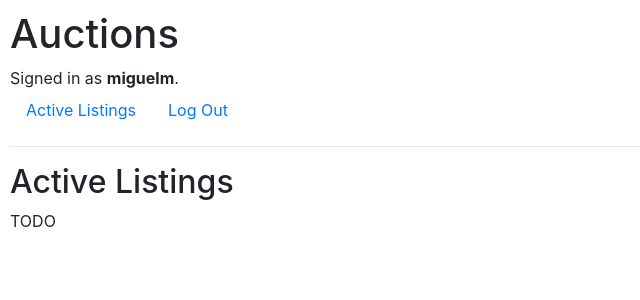
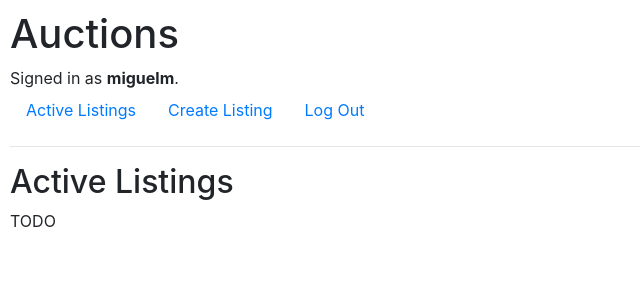
Before and after one commit to MiguelMR96/commerce, a Django app: page / in a window 1280 px wide. Shown: the top 300 px of the page, without its empty margins (0-640 px from the left). Run offline with Django 3.2, Linux system fonts and the light colour scheme; a user stored in the database is signed in; some libraries are stand-ins or nearby versions.

Commit message:
Form for creating auction listing

```diff
--- a/auctions/models.py
+++ b/auctions/models.py
@@ -21,3 +21,8 @@ class Bid(models.Model):
     listing_id = models.ForeignKey(Listing, on_delete=models.PROTECT)
     bid = models.IntegerField(null=False)
     date = models.DateField()
+
+class Comment(models.Model):
+    id = models.AutoField(primary_key=True)
+    bid_id = models.ForeignKey(Bid, on_delete=models.PROTECT)
+    listing_id = models.ForeignKey(Listing, on_delete=models.PROTECT)
--- a/auctions/templates/auctions/layout.html
+++ b/auctions/templates/auctions/layout.html
@@ -18,18 +18,21 @@
         </div>
         <ul class="nav">
             <li class="nav-item">
-                <a class="nav-link" href="{% url 'index' %}">Active Listings</a>
+                <a class="nav-link" href="{% url 'auction:index' %}">Active Listings</a>
             </li>
             {% if user.is_authenticated %}
                 <li class="nav-item">
-                    <a class="nav-link" href="{% url 'logout' %}">Log Out</a>
+                    <a class="nav-link" href="{% url 'auction:create_listing' %}">Create Listing</a>
+                </li>
+                <li class="nav-item">
+                    <a class="nav-link" href="{% url 'auction:logout' %}">Log Out</a>
                 </li>
             {% else %}
                 <li class="nav-item">
-                    <a class="nav-link" href="{% url 'login' %}">Log In</a>
+                    <a class="nav-link" href="{% url 'auction:login' %}">Log In</a>
                 </li>
                 <li class="nav-item">
-                    <a class="nav-link" href="{% url 'register' %}">Register</a>
+                    <a class="nav-link" href="{% url 'auction:register' %}">Register</a>
                 </li>
             {% endif %}
         </ul>
--- a/auctions/templates/auctions/login.html
+++ b/auctions/templates/auctions/login.html
@@ -19,6 +19,6 @@
         <input class="btn btn-primary" type="submit" value="Login">
     </form>
 
-    Don't have an account? <a href="{% url 'register' %}">Register here.</a>
+    Don't have an account? <a href="{% url 'auction:register' %}">Register here.</a>
 
 {% endblock %}
--- a/auctions/templates/auctions/register.html
+++ b/auctions/templates/auctions/register.html
@@ -25,6 +25,6 @@
         <input class="btn btn-primary" type="submit" value="Register">
     </form>
 
-    Already have an account? <a href="{% url 'login' %}">Log In here.</a>
+    Already have an account? <a href="{% url 'auction:login' %}">Log In here.</a>
 
 {% endblock %}
--- a/auctions/urls.py
+++ b/auctions/urls.py
@@ -1,10 +1,13 @@
 from django.urls import path
 
 from . import views
+
+app_name = "auction"
 
 urlpatterns = [
     path("", views.index, name="index"),
     path("login", views.login_view, name="login"),
     path("logout", views.logout_view, name="logout"),
-    path("register", views.register, name="register")
+    path("register", views.register, name="register"),
+    path("create_listing", views.create_listingv, name="create_listing")
 ]
--- a/auctions/views.py
+++ b/auctions/views.py
@@ -61,3 +61,7 @@ def register(request):
         return HttpResponseRedirect(reverse("index"))
     else:
         return render(request, "auctions/register.html")
+
+def create_listingv(request):
+    if request.method == "GET":
+        return render(request, "auctions/create_listing.html")
```
Also changed, not shown: auctions/templates/auctions/create_listing.html (added, +26 -0 lines), auctions/templates/auctions/index.html (line endings or trailing spaces), db.sqlite3.
